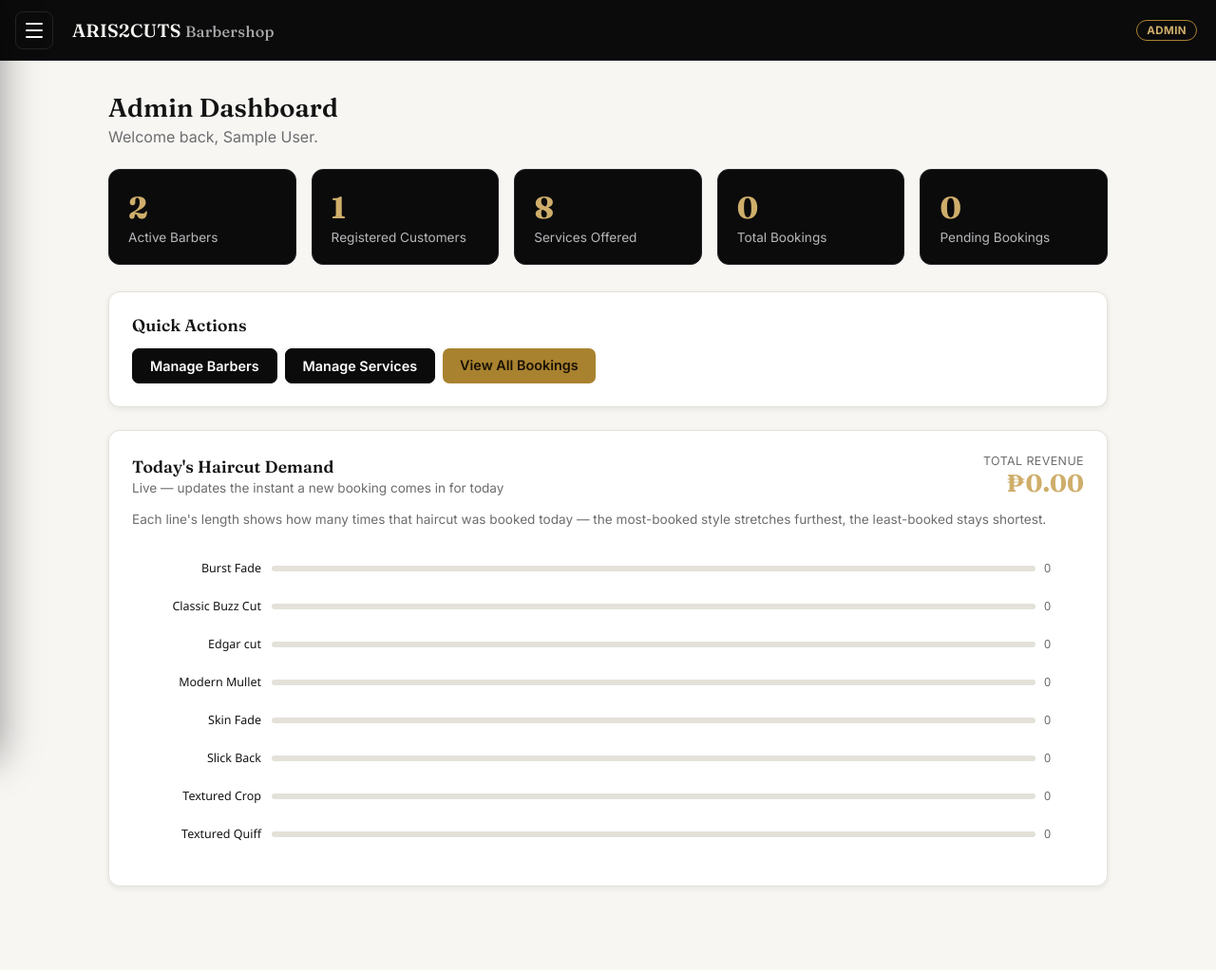
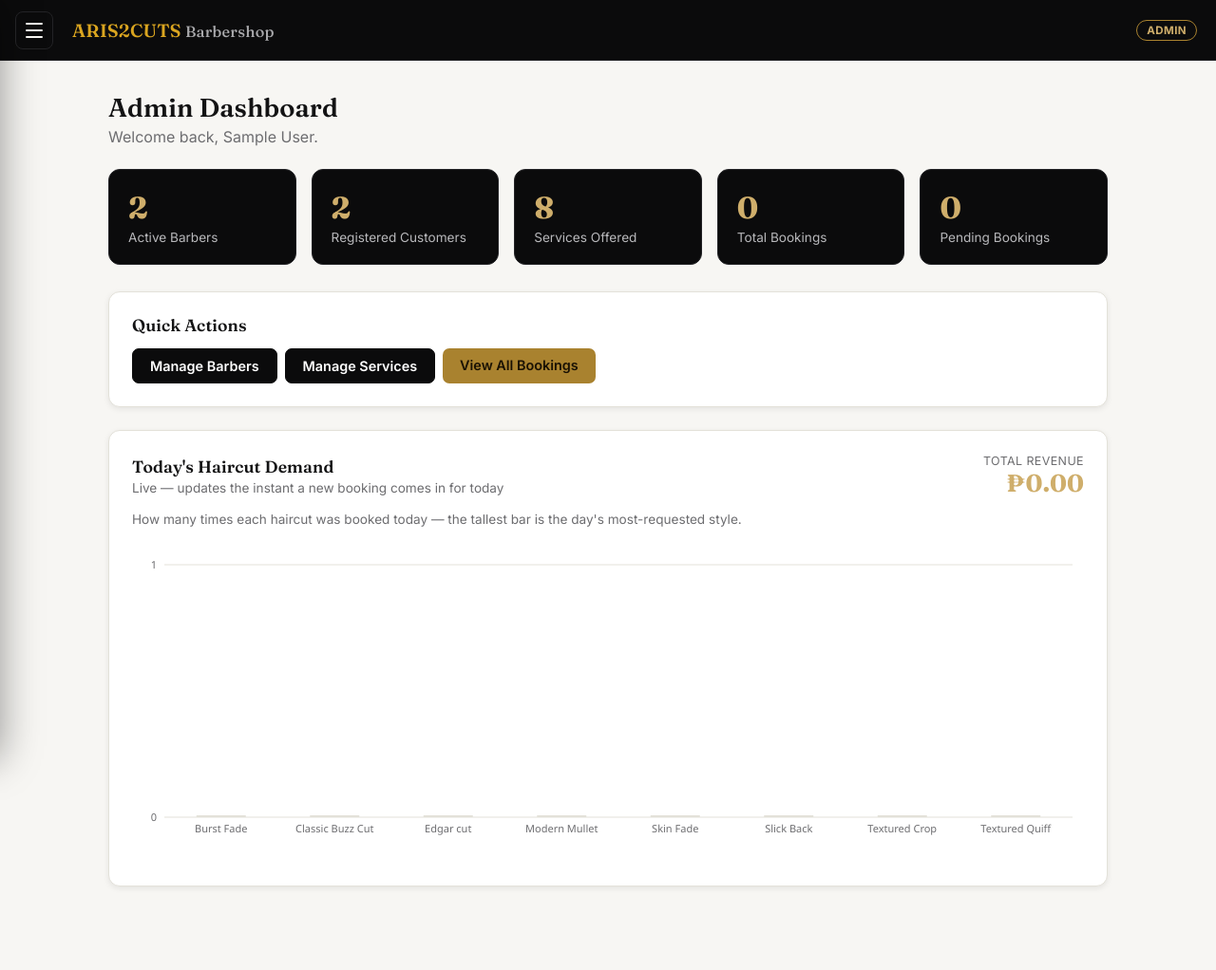
Before and after one commit to jeraldministerio-alt/ARIS2CUTS, a Flask app: page /admin/dashboard in a window 1280 px wide. Shown: the whole page at 95% size. Run offline with Flask 3, Linux system fonts and the light colour scheme; the visitor is signed in with stand-in values (Sample User, id 1).

Commit message:
Replace project with improved version

```diff
--- a/data/store.py
+++ b/data/store.py
@@ -123,17 +123,19 @@ class DataStore:
 
         # A demo customer
         self.add_user(Customer(self.next_user_id(), "Client one", "client1", "client123", "0917-123-4567"))
+        self.add_user(Customer(self.next_user_id(), "Client two", "client2", "client123", "0927-321-7654"))
+
 
         # Default services — bookable versions of the 8 haircut styles in
         # the catalog below (same 8 styles, now selectable when booking).
         self.add_service(Service(self.next_service_id(), "Classic Buzz Cut", 120, 20, "Short, low-maintenance clipper cut all over."))
-        self.add_service(Service(self.next_service_id(), "Textured Quiff", 140, 25, "Short on the sides, slightly longer on top."))
-        self.add_service(Service(self.next_service_id(), "Skin Fade", 200, 45, "Precision fade with clean blend."))
-        self.add_service(Service(self.next_service_id(), "Edgar cut", 220, 40, "leveled bangs and crispier sides, styled back with tapered sides."))
-        self.add_service(Service(self.next_service_id(), "Burst Fade", 190, 35, "Short shaved sides with longer hair on the back."))
-        self.add_service(Service(self.next_service_id(), "Modern Mullet", 200, 35, "Short on side more volume at the back."))
-        self.add_service(Service(self.next_service_id(), "Slick Back", 180, 30, "Classic slicked-back style with a polished finish."))
-        self.add_service(Service(self.next_service_id(), "Textured Crop", 190, 35, "Modern crop with a textured, choppy fringe."))
+        self.add_service(Service(self.next_service_id(), "Textured Quiff", 130, 25, "Short on the sides, slightly longer on top."))
+        self.add_service(Service(self.next_service_id(), "Skin Fade", 120, 35, "Precision fade with clean blend."))
+        self.add_service(Service(self.next_service_id(), "Edgar cut", 120, 30, "leveled bangs and crispier sides, styled back with tapered sides."))
+        self.add_service(Service(self.next_service_id(), "Burst Fade", 130, 35, "Short shaved sides with longer hair on the back."))
+        self.add_service(Service(self.next_service_id(), "Modern Mullet", 115, 35, "Short on side more volume at the back."))
+        self.add_service(Service(self.next_service_id(), "Slick Back", 130, 30, "Classic slicked-back style with a polished finish."))
+        self.add_service(Service(self.next_service_id(), "Textured Crop", 120, 35, "Modern crop with a textured, choppy fringe."))
 
         # Haircut style catalog shown on the booking page (inspiration
         # gallery). Replace the .jpg files in static/images/haircuts/
--- a/static/css/style.css
+++ b/static/css/style.css
@@ -97,6 +97,7 @@ h1, h2, h3, .section-title, .brand, .auth-card h1 {
   font-weight: 600;
   color: var(--nav-text);
   letter-spacing: 0.2px;
+  color: goldenrod;
 }
 .topbar .brand span { color: var(--nav-text-muted); font-weight: 400; font-size: 0.85em; }
 .topbar .brand em { font-style: normal; color: var(--gold-soft); }
@@ -192,9 +193,10 @@ h1, h2, h3, .section-title, .brand, .auth-card h1 {
   justify-content: space-between;
   padding: 20px 20px 16px;
   border-bottom: 1px solid var(--nav-border);
+  padding-left: 60px;
+  color: goldenrod;
 }
-.sidebar-header .brand { font-size: 1.15rem;
-padding-left: 50px; }
+.sidebar-header .brand { font-size: 1.15rem; }
 
 .sidebar-close {
   background: transparent;
@@ -204,8 +206,8 @@ padding-left: 50px; }
   line-height: 1;
   cursor: pointer;
   padding: 4px 8px;
-  border-radius: 6px;
-}
+  border-radius: 6px;}
+
 .sidebar-close:hover { color: var(--gold-soft); }
 
 .sidebar-nav {
--- a/templates/admin/dashboard.html
+++ b/templates/admin/dashboard.html
@@ -36,14 +36,16 @@
       <div id="revenueTodayValue" style="font-family:'Fraunces',serif; font-size:1.6rem; font-weight:700; color:var(--gold-soft);">₱0.00</div>
     </div>
   </div>
-  <p class="muted" style="margin:0 0 14px;">Each line's length shows how many times that haircut was booked today — the most-booked style stretches furthest, the least-booked stays shortest.</p>
+  <p class="muted" style="margin:0 0 14px;">How many times each haircut was booked today — the tallest bar is the day's most-requested style.</p>
   <canvas id="haircutChart" style="width:100%; height:340px; display:block;"></canvas>
 </div>
 
 <script>
 /*
- * Hand-drawn horizontal ranking chart using plain <canvas> — no external
- * chart library needed, so it always renders even with no internet access.
+ * Hand-drawn vertical bar chart using plain <canvas> — no external
+ * chart library needed, so it always renders even with no internet
+ * access. Bars are the standard, easiest-to-read way to compare a
+ * handful of discrete categories (here: the shop's haircuts).
  */
 function readThemeColors() {
   const styles = getComputedStyle(document.documentElement);
@@ -56,11 +58,48 @@ function readThemeColors() {
   };
 }
 
-class HaircutDemandChart {
+// Wrap a label into at most 2 lines that fit within maxWidth.
+function wrapLabel(ctx, text, maxWidth) {
+  const words = text.split(' ');
+  const lines = [];
+  let current = '';
+
+  for (const word of words) {
+    const attempt = current ? current + ' ' + word : word;
+    if (ctx.measureText(attempt).width <= maxWidth || !current) {
+      current = attempt;
+    } else {
+      lines.push(current);
+      current = word;
+      if (lines.length === 1) break; // reserve the 2nd line for whatever's left
+    }
+  }
+  if (lines.length < 2) lines.push(current);
+
+  // If everything after line 1 still doesn't fit, ellipsize line 2.
+  if (lines.length > 2) {
+    let rest = lines.slice(1).join(' ');
+    while (ctx.measureText(rest + '…').width > maxWidth && rest.length > 1) {
+      rest = rest.slice(0, -1);
+    }
+    lines[1] = rest + '…';
+    lines.length = 2;
+  } else if (ctx.measureText(lines[1] || '').width > maxWidth) {
+    let rest = lines[1];
+    while (ctx.measureText(rest + '…').width > maxWidth && rest.length > 1) {
+      rest = rest.slice(0, -1);
+    }
+    lines[1] = rest + '…';
+  }
+
+  return lines.filter(Boolean);
+}
+
+class HaircutBarChart {
   constructor(canvas) {
     this.canvas = canvas;
     this.ctx = canvas.getContext('2d');
-    this.haircuts = []; // [{name, count}], sorted most -> least
+    this.haircuts = []; // [{name, count}]
     window.addEventListener('resize', () => this.render());
   }
 
@@ -92,61 +131,74 @@ class HaircutDemandChart {
       return;
     }
 
-    const labelW = 150;
-    const valueW = 54;
-    const padding = { top: 10, right: valueW, bottom: 10, left: labelW };
+    const n = this.haircuts.length;
+    const padding = { top: 26, right: 12, bottom: 48, left: 34 };
     const chartW = Math.max(40, width - padding.left - padding.right);
-    const rowH = (height - padding.top - padding.bottom) / this.haircuts.length;
+    const chartH = Math.max(40, height - padding.top - padding.bottom);
+    const slotW = chartW / n;
+    const barW = Math.max(16, Math.min(52, slotW * 0.6));
 
     const maxCount = Math.max(1, ...this.haircuts.map((h) => h.count));
+    const gridLines = Math.min(4, maxCount);
 
-    ctx.font = '12.5px Inter, Segoe UI, sans-serif';
-
-    this.haircuts.forEach((h, i) => {
-      const y = padding.top + rowH * i + rowH / 2;
-      const lineLen = (h.count / maxCount) * chartW;
-      const x0 = padding.left;
-      const x1 = padding.left + Math.max(lineLen, h.count > 0 ? 6 : 0);
-
-      // category label
-      ctx.fillStyle = colors.text;
-      ctx.textAlign = 'right';
-      ctx.textBaseline = 'middle';
-      ctx.fillText(h.name, padding.left - 14, y);
-
-      // baseline track (full width, faint)
-      ctx.strokeStyle = colors.border;
-      ctx.lineWidth = 6;
-      ctx.lineCap = 'round';
+    // Horizontal gridlines + left axis count labels
+    ctx.strokeStyle = colors.border;
+    ctx.fillStyle = colors.textMuted;
+    ctx.font = '11px Segoe UI, sans-serif';
+    ctx.lineWidth = 1;
+    for (let g = 0; g <= gridLines; g++) {
+      const y = padding.top + chartH - (chartH / gridLines) * g;
       ctx.beginPath();
-      ctx.moveTo(x0, y);
+      ctx.moveTo(padding.left, y);
       ctx.lineTo(padding.left + chartW, y);
       ctx.stroke();
 
-      // value line — most-booked draws longest, least-booked shortest.
-      // Any haircut tied for the top count is highlighted, not just
-      // whichever one happens to sort first.
-      if (x1 > x0) {
-        const isTopBooked = h.count === maxCount && h.count > 0;
-        ctx.strokeStyle = isTopBooked ? colors.gold : colors.goldSoft;
-        ctx.lineWidth = 6;
-        ctx.lineCap = 'round';
+      const label = Math.round((maxCount / gridLines) * g);
+      ctx.textAlign = 'right';
+      ctx.fillText(label, padding.left - 8, y + 4);
+    }
+
+    const baseline = padding.top + chartH;
+
+    this.haircuts.forEach((h, i) => {
+      const slotX = padding.left + slotW * i;
+      const barX = slotX + (slotW - barW) / 2;
+      const barH = (h.count / maxCount) * chartH;
+      const barY = baseline - barH;
+      const isTopBooked = h.count === maxCount && h.count > 0;
+      const radius = Math.min(6, barW / 2);
+
+      // bar (rounded top corners), or a thin flat tick when count is 0
+      ctx.fillStyle = isTopBooked ? colors.gold : colors.goldSoft;
+      if (h.count > 0) {
         ctx.beginPath();
-        ctx.moveTo(x0, y);
-        ctx.lineTo(x1, y);
-        ctx.stroke();
+        ctx.moveTo(barX, baseline);
+        ctx.lineTo(barX, barY + radius);
+        ctx.arcTo(barX, barY, barX + radius, barY, radius);
+        ctx.lineTo(barX + barW - radius, barY);
+        ctx.arcTo(barX + barW, barY, barX + barW, barY + radius, radius);
+        ctx.lineTo(barX + barW, baseline);
+        ctx.closePath();
+        ctx.fill();
 
-        // end dot
-        ctx.beginPath();
-        ctx.arc(x1, y, 5, 0, Math.PI * 2);
-        ctx.fillStyle = isTopBooked ? colors.gold : colors.goldSoft;
-        ctx.fill();
+        // count label above the bar
+        ctx.fillStyle = colors.text;
+        ctx.textAlign = 'center';
+        ctx.font = '12px Segoe UI, sans-serif';
+        ctx.fillText(String(h.count), barX + barW / 2, barY - 8);
+      } else {
+        ctx.fillStyle = colors.border;
+        ctx.fillRect(barX, baseline - 2, barW, 2);
       }
 
-      // count label
+      // wrapped category label under the bar
       ctx.fillStyle = colors.textMuted;
-      ctx.textAlign = 'left';
-      ctx.fillText(String(h.count), padding.left + chartW + 12, y);
+      ctx.textAlign = 'center';
+      ctx.font = '11px Segoe UI, sans-serif';
+      const lines = wrapLabel(ctx, h.name, slotW - 6);
+      lines.forEach((line, li) => {
+        ctx.fillText(line, slotX + slotW / 2, baseline + 16 + li * 13);
+      });
     });
   }
 }
@@ -156,7 +208,7 @@ function formatPeso(amount) {
 }
 
 const initialPoint = {{ initial_point | tojson }};
-const chart = new HaircutDemandChart(document.getElementById('haircutChart'));
+const chart = new HaircutBarChart(document.getElementById('haircutChart'));
 chart.setData(initialPoint.haircuts);
 document.getElementById('revenueTodayValue').textContent = formatPeso(initialPoint.revenue_today);
 
```
Also changed, not shown: routes/auth_routes.py (+0 -37 lines), routes/customer_routes.py (+11 -0 lines), templates/customer/book.html (+41 -0 lines), templates/login.html (+8 -1 lines), README.md.
